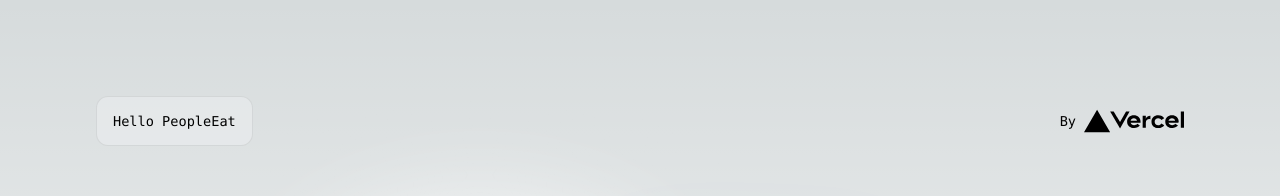
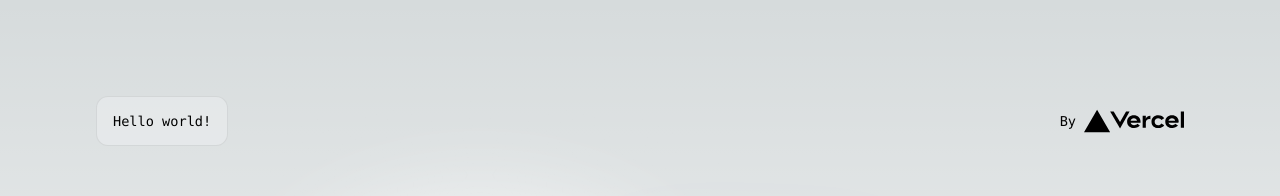
Before and after one commit to people-eat/web-app, a Next.js app: page / in a window 1280 px wide. Shown: the top 196 px of the page. Built offline with nearby package versions, Linux system fonts and the light colour scheme.

Commit message:
change PeopleEat to hello world

```diff
--- a/pages/index.tsx
+++ b/pages/index.tsx
@@ -17,7 +17,7 @@ export default function Home() {
       <main className={styles.main}>
         <div className={styles.description}>
           <p>
-            Hello PeopleEat
+            Hello world!
           </p>
           <div>
             <a
```
